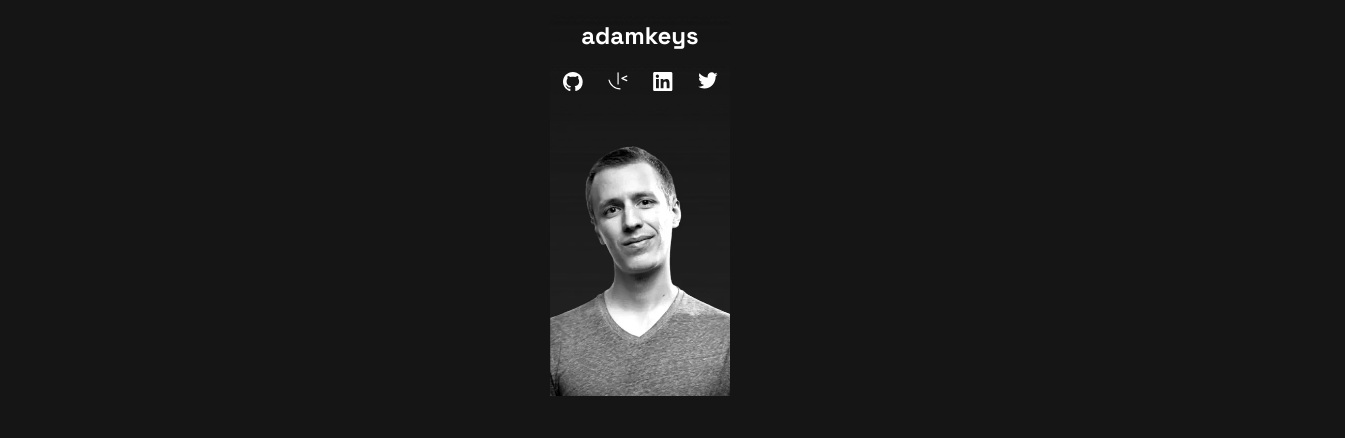
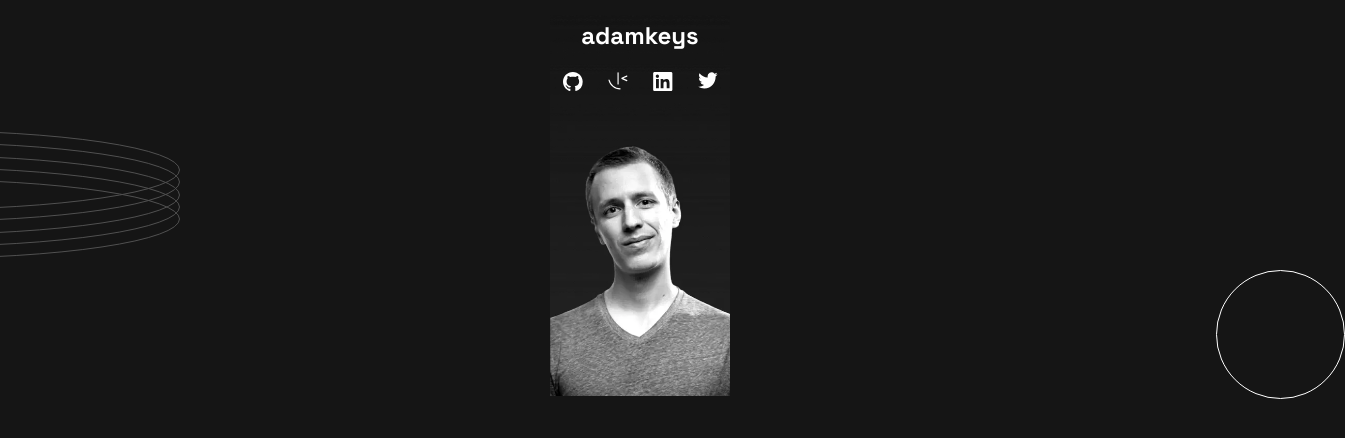
Before and after one commit to VeseMir2k/single-page-developer-portfolio, a Vue app: page / in a window 1280 px wide. Shown: the top 438 px of the page, 1345 px wide, since content can reach past the window. Built offline with nearby package versions, Linux system fonts and the light colour scheme.

Commit message:
✨ (TheHeader.vue): Add circle and rings pattern images to the header for a more visually appealing design.

```diff
--- a/src/components/header/TheHeader.vue
+++ b/src/components/header/TheHeader.vue
@@ -5,6 +5,8 @@
       <TheSocials />
     </div>
     <img class="header__profile-image" :src="profileImage" alt="" />
+    <img class="header__rings-pattern" :src="ringsPattern" alt="" />
+    <img class="header__circle-pattern" :src="circlePattern" alt="" />
   </header>
 </template>
 
@@ -12,12 +14,14 @@
 import TheLogo from '../TheLogo.vue'
 import TheSocials from '../TheSocials.vue'
 import profileImage from '../../assets/image-profile-mobile.webp'
+import circlePattern from '../../assets/pattern-circle.svg'
+import ringsPattern from '../../assets/pattern-rings.svg'
 
 export default {
   name: 'TheHeader',
   components: { TheLogo, TheSocials },
   setup() {
-    return { profileImage }
+    return { profileImage, circlePattern, ringsPattern }
   }
 }
 </script>
@@ -40,5 +44,16 @@ export default {
   &__profile-image {
     width: 180px;
   }
+  &__rings-pattern {
+    position: absolute;
+    top: 130px;
+    left: -350px;
+    z-index: -1;
+  }
+  &__circle-pattern {
+    position: absolute;
+    top: 270px;
+    right: -65px;
+  }
 }
 </style>
```
